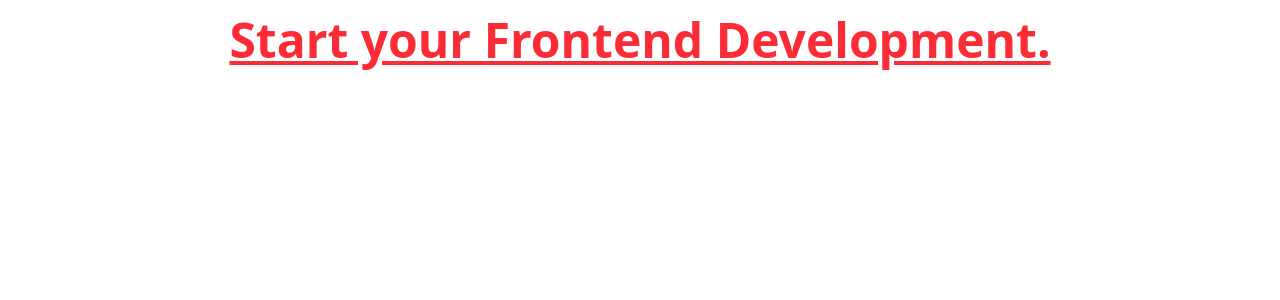
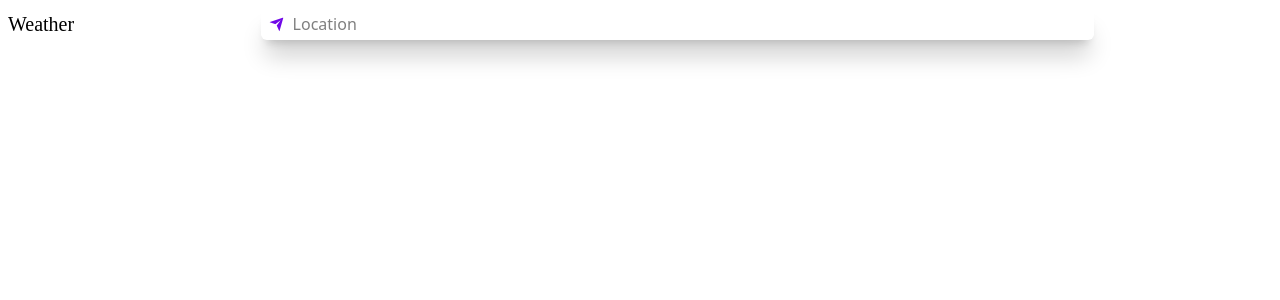
Before and after one commit to parth-vadodaria-itp/Weather-App, a React (Vite) app in the folder frontend/: page / in a window 1280 px wide. Shown: the top 300 px of the page. Built offline with nearby package versions, Linux system fonts and the light colour scheme.

Commit message:
feat: Implemented navbar UI containing logo and search-bar.

```diff
--- a/frontend/index.html
+++ b/frontend/index.html
@@ -1,6 +1,7 @@
 <!doctype html>
 <html lang="en">
   <head>
+    <link href="https://cdn.jsdelivr.net/npm/remixicon@4.2.0/fonts/remixicon.css" rel="stylesheet"/>
     <meta charset="UTF-8" />
     <meta name="viewport" content="width=device-width, initial-scale=1.0" />
     <title>frontend</title>
--- a/frontend/src/App.jsx
+++ b/frontend/src/App.jsx
@@ -1,12 +1,9 @@
 import './App.css'
+import Navbar from './components/Navbar';
 
 function App() {
   return (
-    <>
-      <h1 className='text-5xl text-red-500 text-center m-4 font-bold underline'>
-        Start your Frontend Development.
-      </h1>
-    </>
+    <Navbar />
   )
 }
 
--- /dev/null
+++ b/frontend/src/components/Navbar.jsx
@@ -0,0 +1,17 @@
+const Navbar = () => {
+    return (
+        <nav className="p-2 flex gap-2">
+            <div className="self-center font-[cursive] text-xl">Weather</div>
+            <div className="w-full">
+                <div className="w-fit md:w-7/10 m-auto rounded-md shadow-xl/20 ">
+                    <div className="md:w-full px-2 py-1 flex gap-2">
+                        <i className="ri-send-plane-fill text-violet-700"/>
+                        <input type="search" placeholder="Location" className="md:w-full focus:outline-0"/>
+                    </div>
+                </div>
+            </div>
+        </nav>
+    );
+}
+
+export default Navbar;
```
